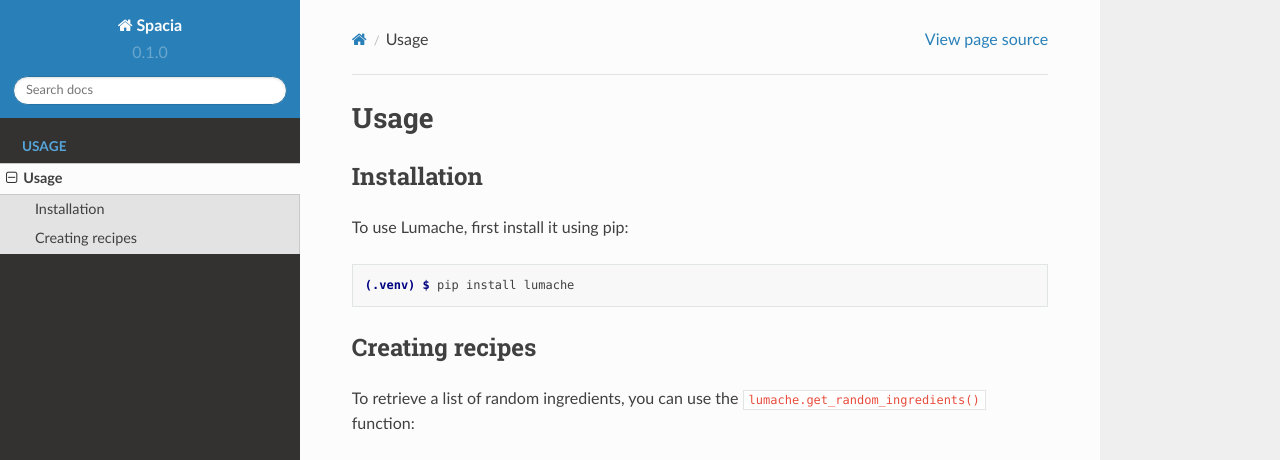
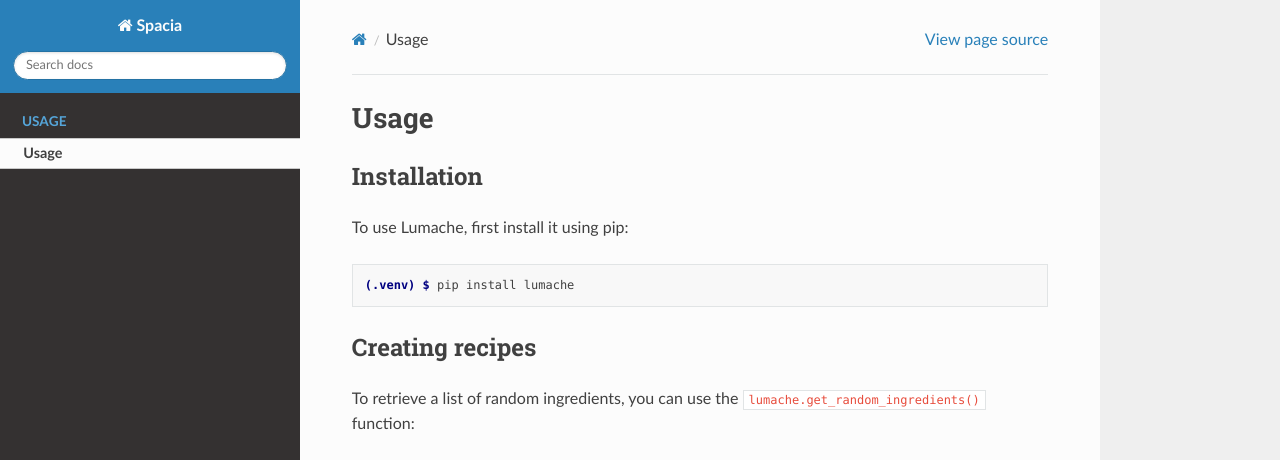
Before and after one commit to nickwfj123/spacia2022_doc, a Sphinx documentation site: the page built from docs/source/usage.rst, in a window 1280 px wide and 1095 px high. Shown: the top 460 px of the window. Built offline with Sphinx 7.4.7 and the Read the Docs theme 2.0.0, drawn with Linux system fonts in a browser that asks for light colours; some of the changed lines change nothing that is shown; grey boxes are pictures that could not be loaded.

Commit message:
Update conf.py

```diff
--- a/docs/source/conf.py
+++ b/docs/source/conf.py
@@ -33,3 +33,14 @@
 
 # -- Options for EPUB output
 epub_show_urls = 'footnote'
+
+html_theme_options = {
+    'collapse_navigation': False,
+    'sticky_navigation': True,
+    'navigation_depth': 4,
+    'includehidden': True,
+    'titles_only': True,
+    # 'logo_only': True,
+    'display_version': False
+}
+master_doc = "index"
```
